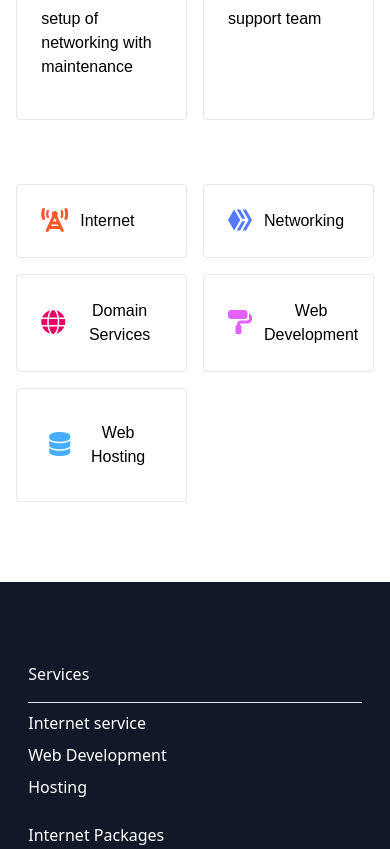
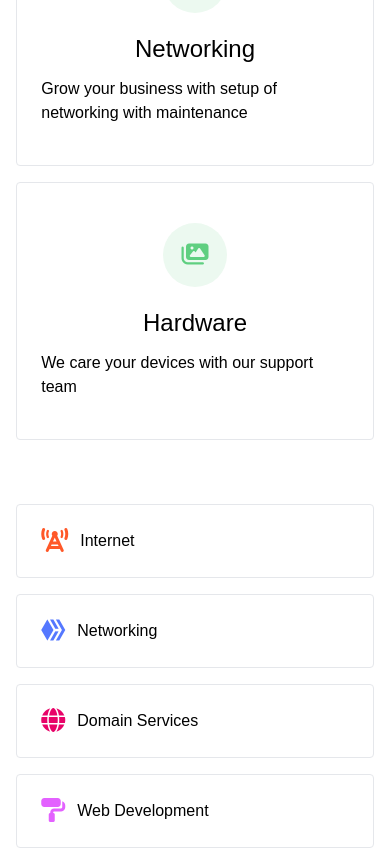
Before and after one commit to PrantoshBepari360/sks-network, a React (Create React App) app: page /about in a window 390 px wide. Shown: the part 2520-3369 px from the top of the page. Built offline with nearby package versions, Linux system fonts and the light colour scheme; no server answers.

Commit message:
full response

```diff
--- a/src/index.css
+++ b/src/index.css
@@ -7,6 +7,12 @@
 .background-img {
   background-image: url(../src/assets/img/hero-bg2.jpg);
   width: 100%;
-  height: 75vh;
+  height: 55vh;
   background-size: cover;
 }
+
+@media (min-width: 1024px) {
+  .background-img {
+    height: 75vh;
+  }
+}
--- a/src/views/pages/common/Header.tsx
+++ b/src/views/pages/common/Header.tsx
@@ -173,26 +173,24 @@ export const Header = () => {
                   <Link
                     to={navlink.href}
                     key={navlink.label}
-                    className="flex items-center justify-between p-3 rounded-lg hover:bg-gray-100"
+                    className="flex items-center justify-between p-3 hover:bg-gray-100 border-b-2 border-b-black-500"
                   >
                     <p className="flex items-center gap-6 text-2xl">
                       {navlink.icon}
                       <span className="text-base">{navlink.label}</span>
                     </p>
-                    {">"}
                   </Link>
                 ))}
                 <a
                   href="https://www.facebook.com/bepari.prantosh.5/"
                   target="_blank"
                   rel="noopener"
-                  className="flex items-center justify-between p-3 rounded-lg hover:bg-gray-100"
+                  className="flex items-center justify-between p-3 hover:bg-gray-100 border-b-2 border-b-black-500"
                 >
                   <p className="flex items-center gap-6 text-2xl">
                     <i className="fa-solid fa-phone"></i>
                     <span className="text-base">Support</span>
                   </p>
-                  {">"}
                 </a>
               </nav>
             </div>
--- a/src/views/pages/home/Banar.tsx
+++ b/src/views/pages/home/Banar.tsx
@@ -3,7 +3,7 @@ import "swiper/css";
 
 export const Banar = () => {
   return (
-    <div className="w-11/12 mx-auto py-20 sm:w-11/12 md:w-10/12 lg:w-9/12 xl:w-8/12 2xl:w-7/12 text-white text-left leading-tight pt-72">
+    <div className="w-11/12 mx-auto py-20 sm:w-11/12 md:w-10/12 lg:w-9/12 xl:w-8/12 2xl:w-7/12 text-white text-left leading-tight pt-48 lg:pt-72">
       <Swiper
         spaceBetween={50}
         slidesPerView={1}
--- a/src/views/pages/home/Services.tsx
+++ b/src/views/pages/home/Services.tsx
@@ -17,7 +17,7 @@ export const Services = () => {
           CHECK OUR SERVICES
         </h1>
       </div>
-      <div className="grid grid-cols-6 gap-4 md:grid-cols-9">
+      <div className="grid grid-cols-3 gap-4 sm:grid-cols-6 md:grid-cols-9">
         <div className="col-span-3 border rounded">
           <img src={course} alt="" />
           <div className="text-left py-5 px-5">
--- a/src/views/pages/home/Sks.tsx
+++ b/src/views/pages/home/Sks.tsx
@@ -2,7 +2,7 @@ export const Sks = () => {
   return (
     <div className="w-11/12 mx-auto py-20 sm:w-11/12 md:w-10/12 lg:w-9/12 xl:w-8/12 2xl:w-7/12">
       <div
-        className="grid grid-cols-4 gap-4 sm:grid-cols-6 md:grid-cols-7 lg:grid-cols-9"
+        className="grid grid-cols-2 gap-4 sm:grid-cols-6 md:grid-cols-7 lg:grid-cols-9"
         style={{ fontFamily: "Raleway, sans-serif" }}
       >
         <div className="col-span-2 border rounded pt-10 px-6 bg-[#5fcf80] text-white sm:col-span-3 sm:px-8">
@@ -54,7 +54,7 @@ export const Sks = () => {
         </div>
       </div>
       <div
-        className="grid grid-cols-2 gap-4 pt-16 font-medium sm:grid-cols-3"
+        className="grid grid-cols-1 gap-4 pt-16 font-medium sm:grid-cols-2 md:grid-cols-3"
         style={{ fontFamily: "Raleway, sans-serif" }}
       >
         <div className="col-span-1 border hover:border-[#5fcf80] animation duration-200 ease-in-out rounded p-6 sm:p-8">
```
